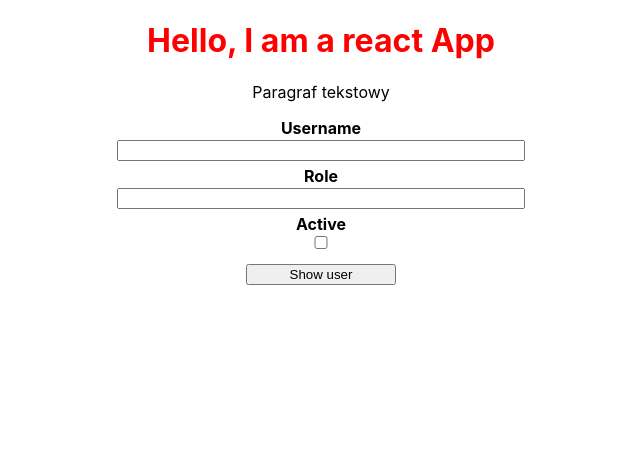
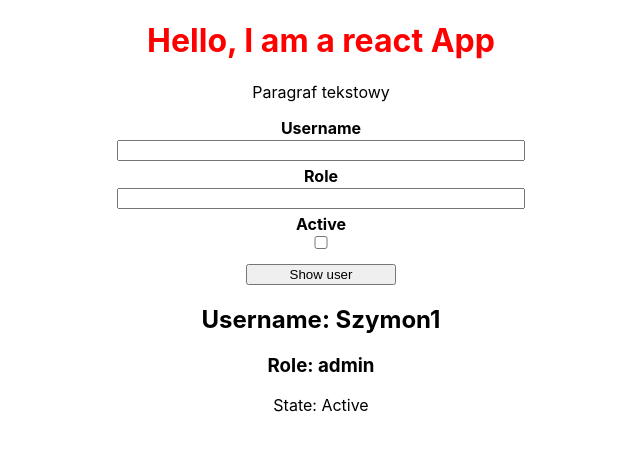
Before and after one commit to Ola214/my-app, a React (Create React App) app: page / in a window 1280 px wide. Shown: the top 450 px of the page, without its empty margins (319-959 px from the left). Built offline with nearby package versions, Linux system fonts and the light colour scheme.

Commit message:
state added

```diff
--- a/src/App.js
+++ b/src/App.js
@@ -3,6 +3,17 @@ import './App.css'
 import User from './User/User'
 
 class App extends Component {
+
+
+  active = "Active";
+  inactive = "Inactive";
+
+  state = {
+    username: "Szymon1",
+    role: "admin",
+    active: true
+  }
+
   render() {
 
     //kod jsx
@@ -22,6 +33,7 @@ class App extends Component {
           <input className="Form-element" type="checkbox" id="active" />
           <button className="Form-button">Show user</button>
         </div>
+        <User username={this.state.username} role={this.state.role}>{this.state.active ? this.active : this.inactive}</User>
       </div>
     );
   }
```
